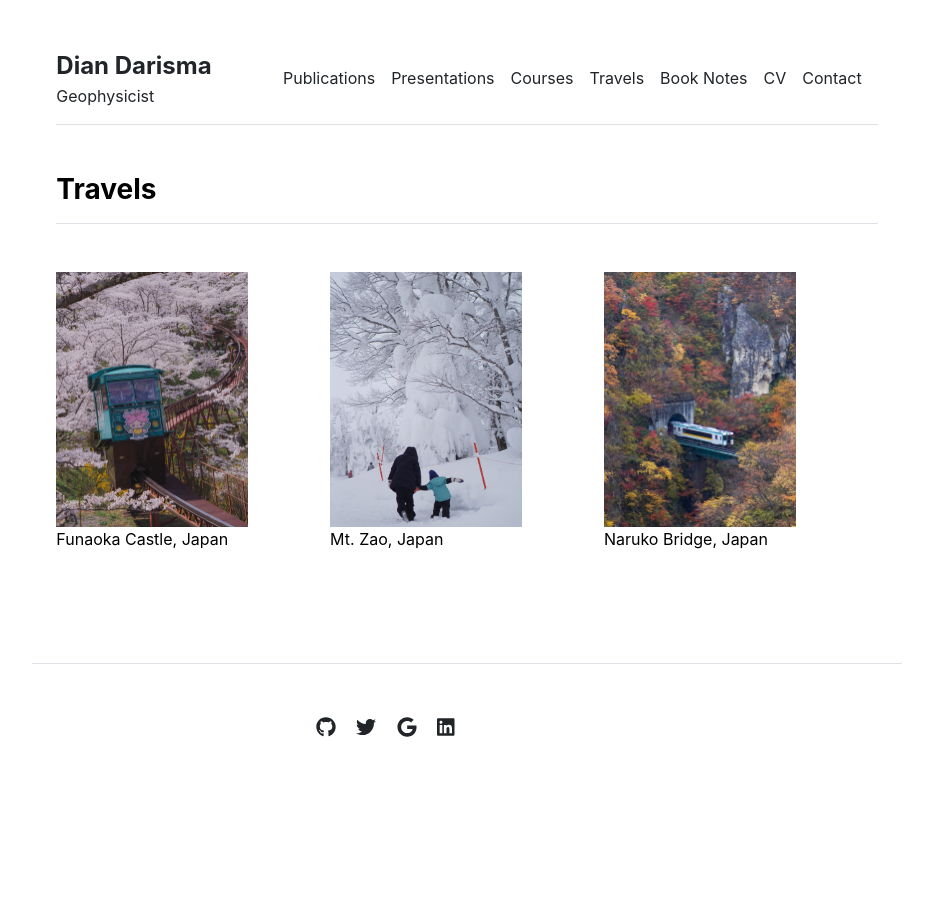
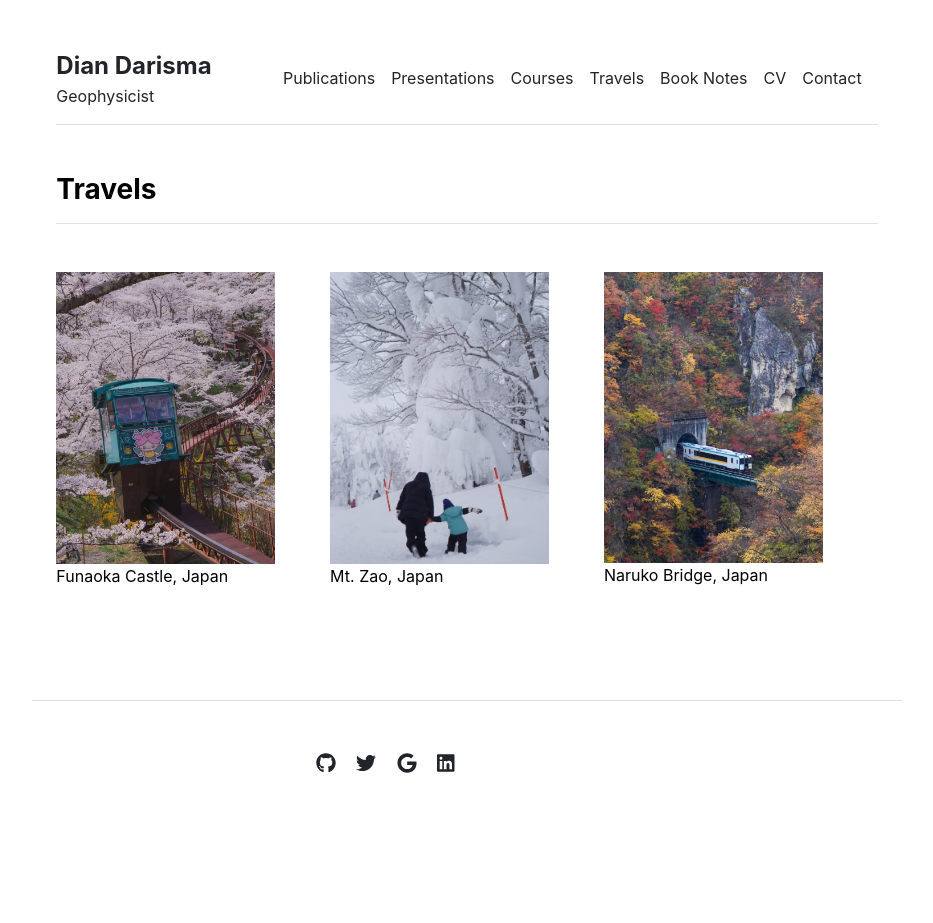
Before and after one commit to diandarisma/diandarisma.github.io, a Jekyll site: the page built from travels.md, in a window 1280 px wide. Shown: the whole page, without its empty margins (173-1106 px from the left). Built offline with Jekyll 4.4.1, drawn with Linux system fonts in a browser that asks for light colours; before the commit the page ends 900 px from its top, so only the background shows below that.

Commit message:
Update travels.html

```diff
--- a/_includes/travels.html
+++ b/_includes/travels.html
@@ -15,15 +15,15 @@
     <div class="row g-5 mb-5">
       <div class="image-container">
         <figure>
-          <img src="/assets/img/funaoka-cast.jpeg" alt="funaoka" width="70%">
+          <img src="/assets/img/funaoka-cast.jpeg" alt="funaoka" width="80%">
           <figcaption>Funaoka Castle, Japan</figcaption>
         </figure>
         <figure>
-          <img src="/assets/img/travel/mtzao.jpeg" alt="mtzao" width="70%">
+          <img src="/assets/img/travel/mtzao.jpeg" alt="mtzao" width="80%">
           <figcaption>Mt. Zao, Japan</figcaption>
         </figure>
         <figure>
-          <img src="/assets/img/travel/narukobridge.jpeg" alt="naruko" width="70%">
+          <img src="/assets/img/travel/narukobridge.jpeg" alt="naruko" width="80%">
           <figcaption>Naruko Bridge, Japan</figcaption>
         </figure>
     </div>
```
